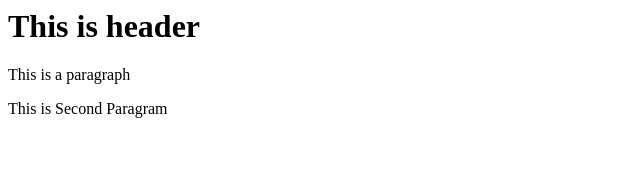
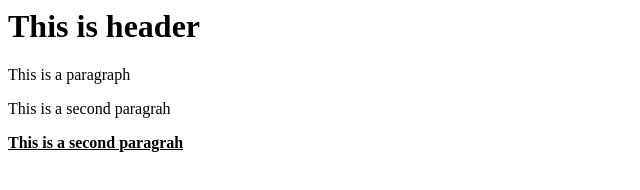
Before and after one commit to ptskatti/git-test, a website: page index.html in a window 1280 px wide. Shown: the whole page, without its empty margins (0-640 px from the left). Drawn offline with Linux system fonts and the light colour scheme.

Commit message:
Manually uploaded

```diff
--- a/index.html
+++ b/index.html
@@ -3,7 +3,8 @@
         <body>
                 <h1>This is header</h1>
                 <p> This is a paragraph</p>
-                <p> This is Second Paragram</p>
+                <p> This is a second paragrah </p>
+                <p><b> <u>This is a second paragrah</u></b> </p>
         </body>
     </head>
 </html>
```
Also changed, not shown: package.json (added, +25 -0 lines).
